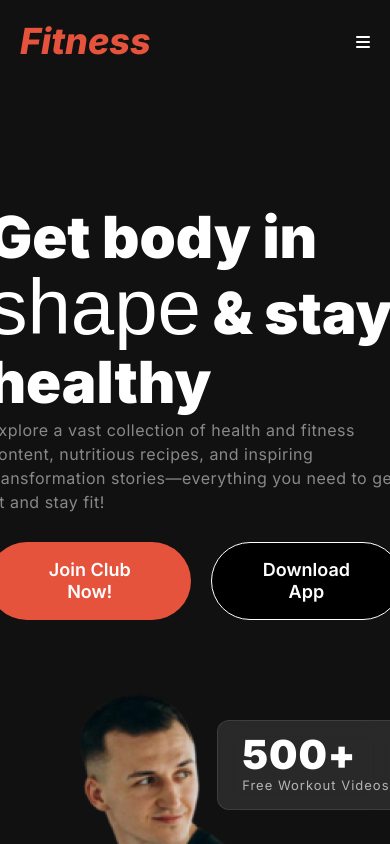
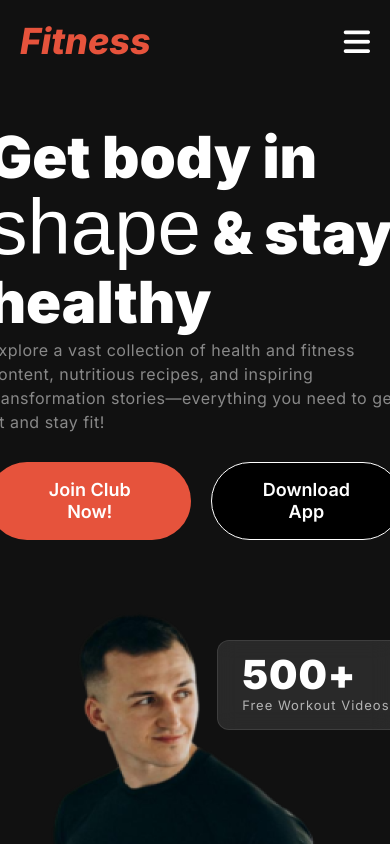
Before and after one commit to jahidrayhan1848/Fitness-assignment-2, a plain HTML site: page index.html in a window 390 px wide. Shown: the top 844 px of the page. Drawn offline with Linux system fonts and the light colour scheme; a web font is replaced by a local one.

Commit message:
assignment done

```diff
--- a/styles/responsive.css
+++ b/styles/responsive.css
@@ -4,6 +4,7 @@
     .humburger {
         display:block;
         color: white;
+        font-size: 30px;
     }
     .nav {
         display: none;
--- a/styles/styles.css
+++ b/styles/styles.css
@@ -90,7 +90,7 @@ background: #E6533C;
 /* banner section  */
 
 .banner-section {
-    margin-top: 100px;
+    margin-top:20px;
 
 }
 .banner {
@@ -259,7 +259,7 @@ letter-spacing: 0.3px;
 /* card section  */
 .card-container {
     gap: 40px;
-    margin-top: 40px;
+    margin-top: 80px;
 }
 .card {
 
```
